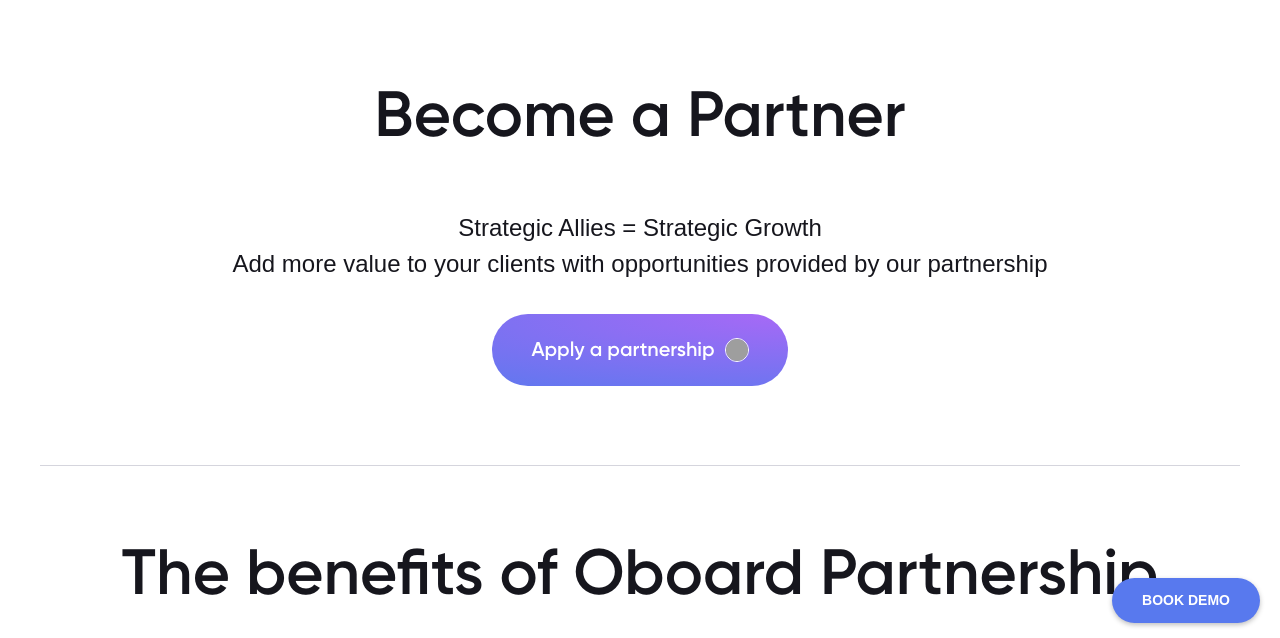
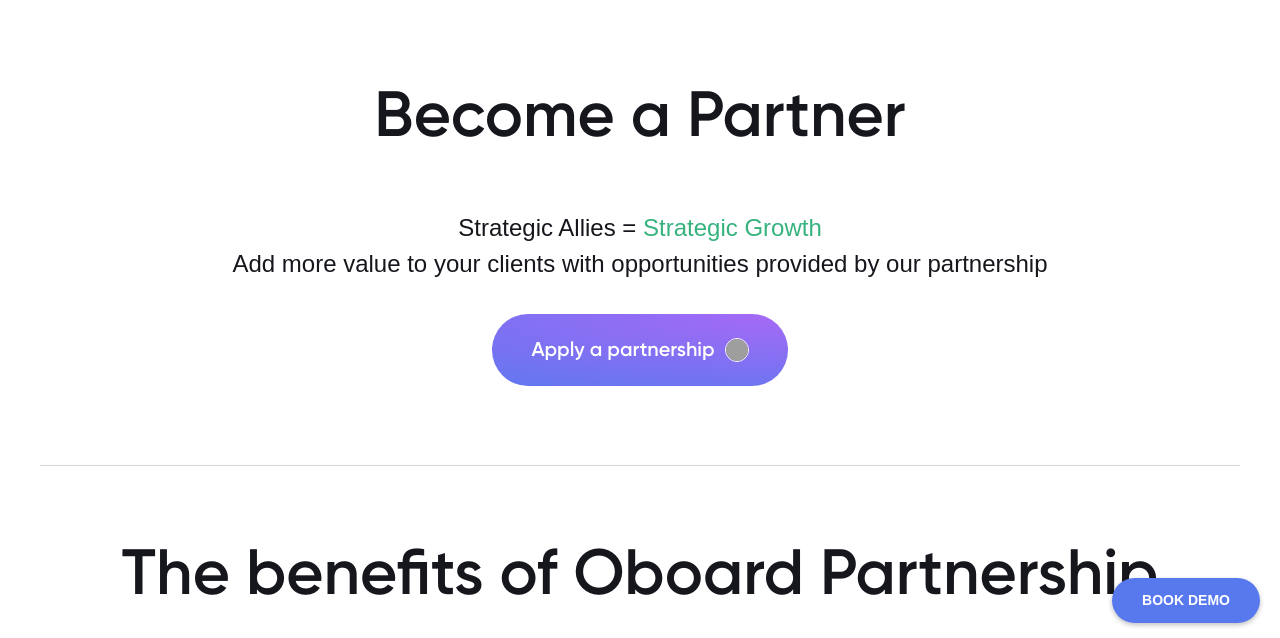
Before and after one commit to RostislavSuslov/oboard, a plain HTML site: page index.html in a window 1280 px wide. Shown: the part 162-800 px from the top of the page. Drawn offline with nearby package versions, Linux system fonts and the light colour scheme; no server answers; grey boxes are pictures that could not be loaded; a script that the page names is missing; files whose address does not match are found by name; a web font is replaced by a local one.

Commit message:
hightlight-green done

```diff
--- a/index.html
+++ b/index.html
@@ -340,6 +340,11 @@ body{--wp--preset--color--black: #000000;--wp--preset--color--cyan-bluish-gray:
 
 	</header><!-- #masthead -->
 <style>
+
+.highlight-green {
+    color: #36B27E;
+}
+
 .pp-intro__title {
   margin-bottom: 60px;
   font-size: 64px;
```
